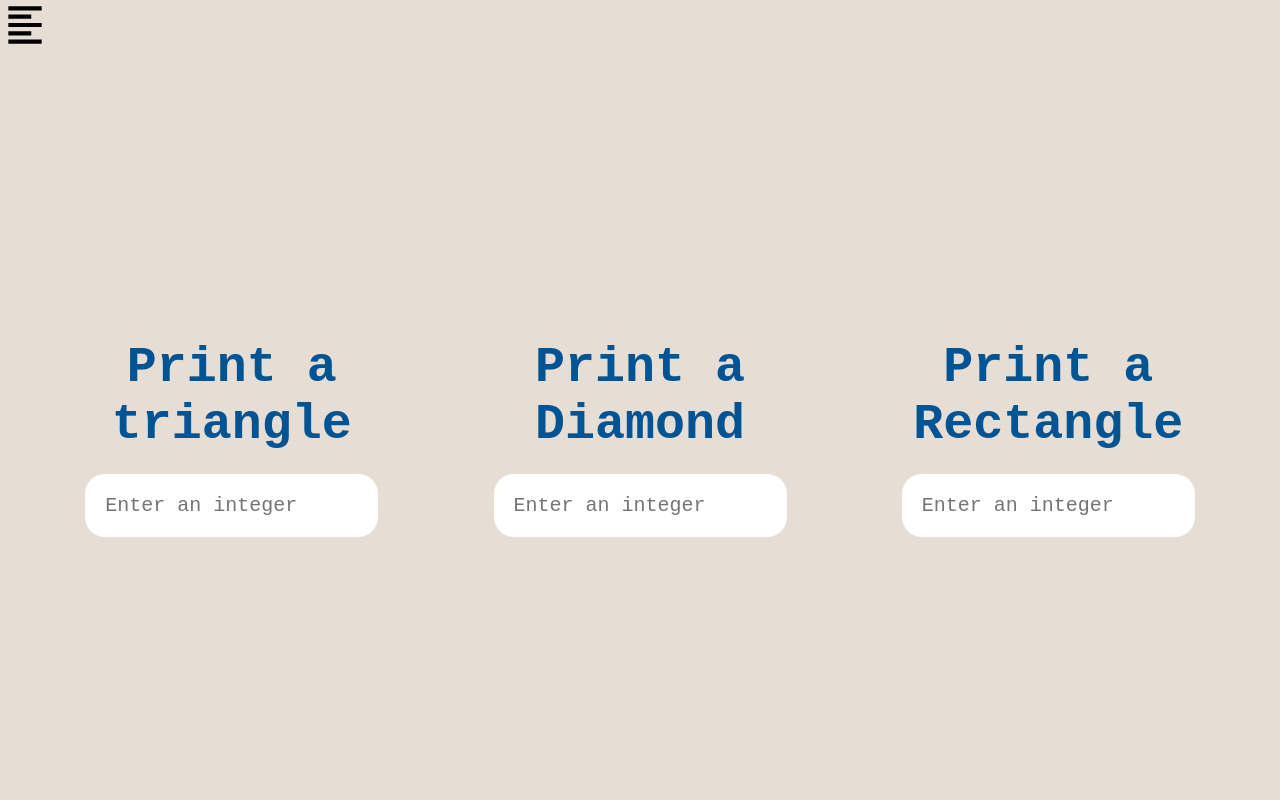
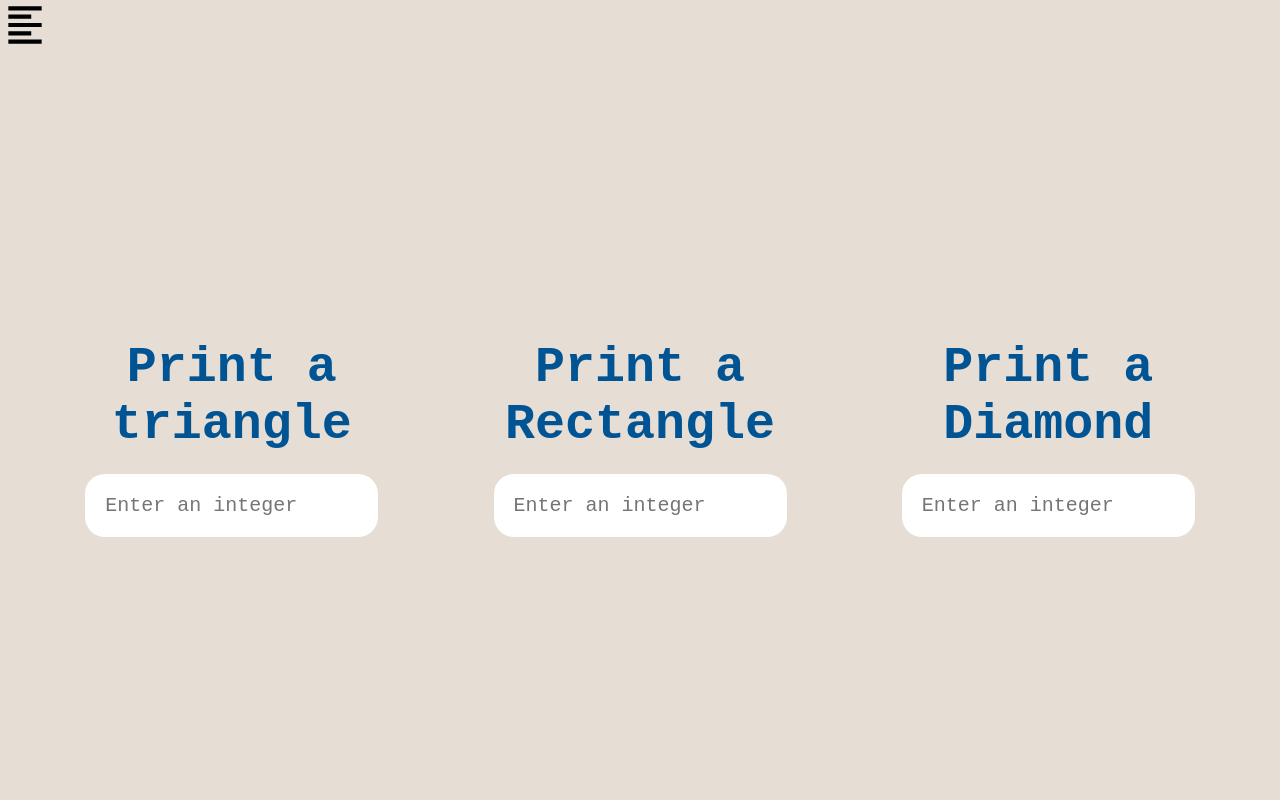
Before and after one commit to aaronDykes/react-portfolio, a React (Create React App) app: page /#/Pattern in a window 1280 px wide. Shown: the top 800 px of the page. Built offline with nearby package versions, Linux system fonts and the light colour scheme.

Commit message:
Organized

```diff
--- a/src/pages/Pattern.js
+++ b/src/pages/Pattern.js
@@ -23,11 +23,11 @@ export default function Pattern() {
           <div className="p-tri">
             <Triangle />
           </div>
+          <div className="p-rect">
+            <Rectangle />
+          </div>
           <div className="p-di">
             <Diamond />
-          </div>
-          <div className="p-rect">
-            <Rectangle />
           </div>
         </div>
         <div className="p-foot">
```
